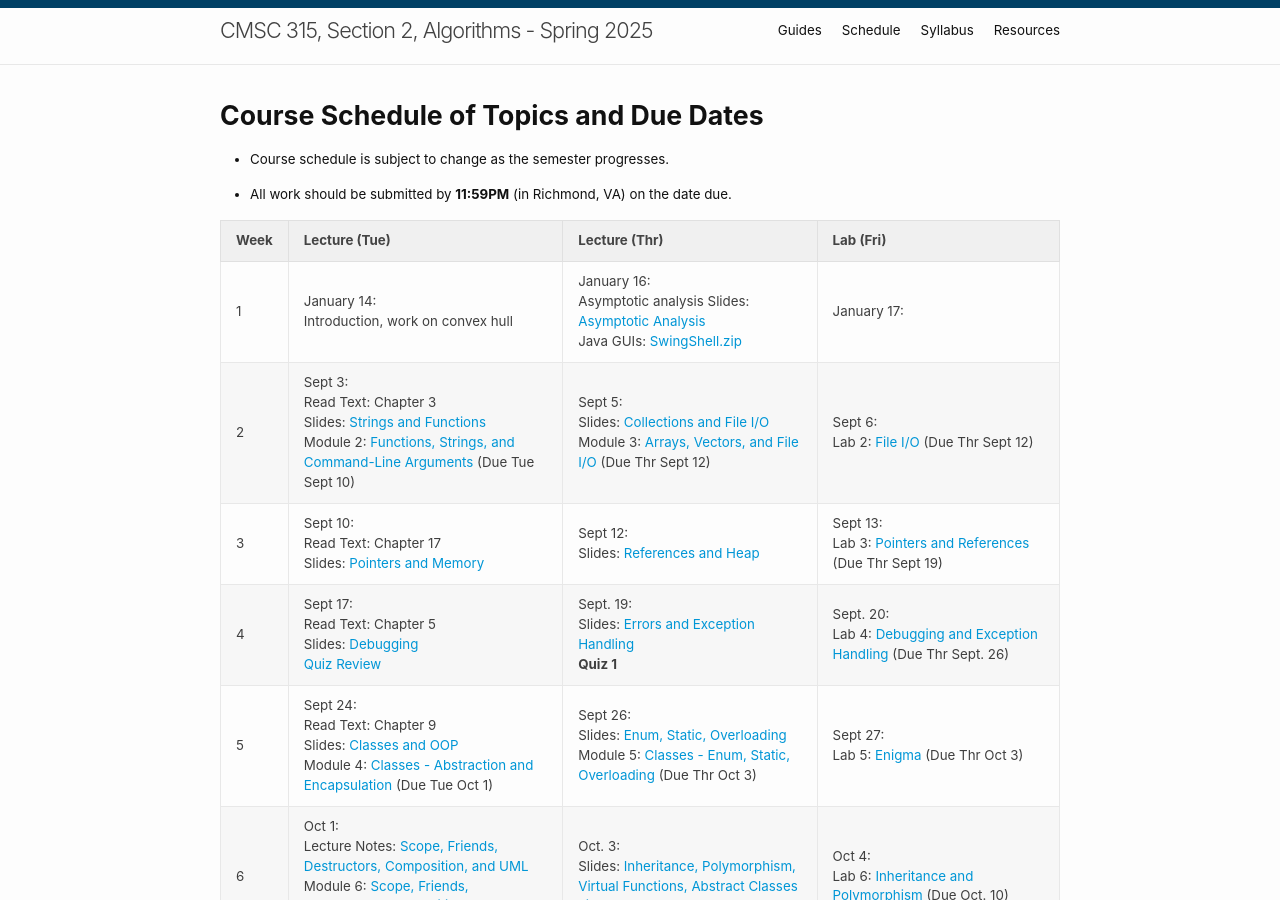
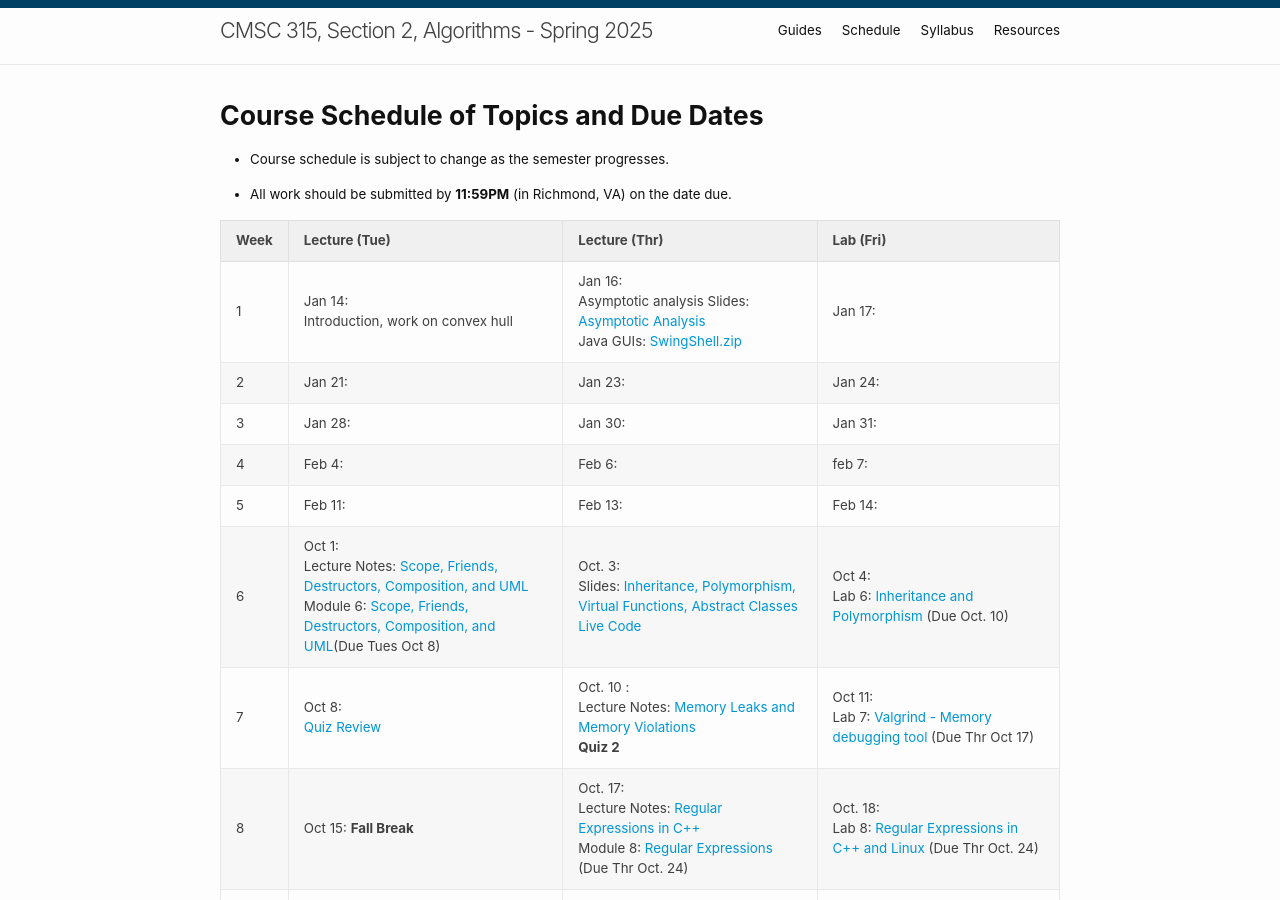
Before and after one commit to CMSC315-S2-Spring-2025/CMSC315-S2-Spring-2025.github.io, a Jekyll site: the page built from schedule.md, in a window 1280 px wide and 900 px high. Built offline with Jekyll 4.4.1, drawn with Linux system fonts in a browser that asks for light colours.

Commit message:
Entering dates in schedule.md

```diff
--- a/schedule.md
+++ b/schedule.md
@@ -11,11 +11,11 @@ title: Schedule
 
 | Week | Lecture (Tue)                              | Lecture (Thr)                                 | Lab (Fri)                                        |
 | :--- | :---                                       | :---                                          | :---                                                  |
-| 1    | January 14:   <br />Introduction, work on convex hull<br />  | January 16: <br />Asymptotic analysis  Slides: [Asymptotic Analysis](lectures/AsymptoticAnalysis.pdf)<br /> Java GUIs: [SwingShell.zip](code/SwingShell.zip) <br />  | January 17:   |
-| 2    | Sept 3: <br />Read Text: Chapter 3<br /> Slides: [Strings and Functions](lectures/03-Strings-Functions.pdf) <br/>Module 2: [Functions, Strings, and Command-Line Arguments](modules/module2.md) (Due Tue Sept 10)    | Sept 5: <br /> Slides: [Collections and File I/O](lectures/04-Collections-FileIO.pdf) <br/>Module 3: [Arrays, Vectors, and File I/O](modules/module3.md) (Due Thr Sept 12)     | Sept 6: <br /> Lab 2: [File I/O](labs/lab2.md)  (Due Thr Sept 12)               |
-| 3    | Sept 10: <br />Read Text: Chapter 17 <br />Slides: [Pointers and Memory](lectures/05-Memory-Pointers.pdf)     | Sept 12: <br />Slides: [References and Heap](lectures/06-References-Heap.pdf)       | Sept 13:  <br />Lab 3: [Pointers and References](labs/lab3.md) (Due Thr Sept 19) |
-| 4    | Sept 17: <br />Read Text: Chapter 5 <br />Slides: [Debugging](lectures/07-Debugging.pdf) <br />[Quiz Review](https://cmsc240-f24.github.io/lecture/q1)    | Sept. 19: <br />Slides: [Errors and Exception Handling](lectures/08-Error-Handling.pdf)<br /> **Quiz 1**      | Sept. 20:   <br />Lab 4: [Debugging and Exception Handling](labs/lab4.md)  (Due Thr Sept. 26)            |
-| 5    | Sept 24: <br />Read Text: Chapter 9 <br />Slides: [Classes and OOP](lectures/09-Classes-OOP.pdf) <br /> Module 4: [Classes - Abstraction and Encapsulation](modules/module4.md) (Due Tue Oct 1)    | Sept 26: <br />Slides: [Enum, Static, Overloading](lectures/09B-Class-Members.pdf) <br /> Module 5: [Classes - Enum, Static, Overloading](modules/module5.md) (Due Thr Oct 3)     | Sept 27: <br />Lab 5: [Enigma](labs/lab5.md) (Due Thr Oct 3)               |
+| 1    | Jan 14:   <br />Introduction, work on convex hull<br />  | Jan 16: <br />Asymptotic analysis  Slides: [Asymptotic Analysis](lectures/AsymptoticAnalysis.pdf)<br /> Java GUIs: [SwingShell.zip](code/SwingShell.zip) <br />  | Jan 17:   |
+| 2    | Jan 21:  | Jan 23:   | Jan 24:  |
+| 3    | Jan 28:      | Jan 30:     | Jan 31:  |
+| 4    | Feb 4:  | Feb 6:  | feb 7:   |
+| 5    | Feb 11:    | Feb 13:   | Feb 14:   |
 | 6    | Oct 1: <br />Lecture Notes: [Scope, Friends, Destructors, Composition, and UML](lectures/11)<br /> Module 6: [Scope, Friends, Destructors, Composition, and UML](https://classroom.github.com/a/QgZkKSi6)(Due Tues Oct 8)     | Oct. 3:<br />Slides: [Inheritance, Polymorphism, Virtual Functions, Abstract Classes](lectures/12-Inheritance-Polymorphism.pdf) <br />[Live Code](https://prod.liveshare.vsengsaas.visualstudio.com/join?8A288CC00A7D8A4AC7BD030C414A1B8F7B69)    | Oct 4: <br />Lab 6: [Inheritance and Polymorphism](labs/lab6.md) (Due Oct. 10)               |
 | 7    | Oct 8: <br /> [Quiz Review](lectures/quiz2-review.md)    | Oct. 10 : <br /> Lecture Notes: [Memory Leaks and Memory Violations](lectures/14) <br /> **Quiz 2**    | Oct 11:  <br />Lab 7: [Valgrind - Memory debugging tool](labs/lab7.md) (Due Thr Oct 17)    |
 | 8    | Oct 15: **Fall Break**   | Oct. 17: <br /> Lecture Notes: [Regular Expressions in C++](lecture/16) <br /> Module 8: [Regular Expressions](https://classroom.github.com/a/Bsy7kVqs) (Due Thr Oct. 24)       | Oct. 18:  <br /> Lab 8: [Regular Expressions in C++ and Linux](labs/lab8.md) (Due Thr Oct. 24)                            |
```
